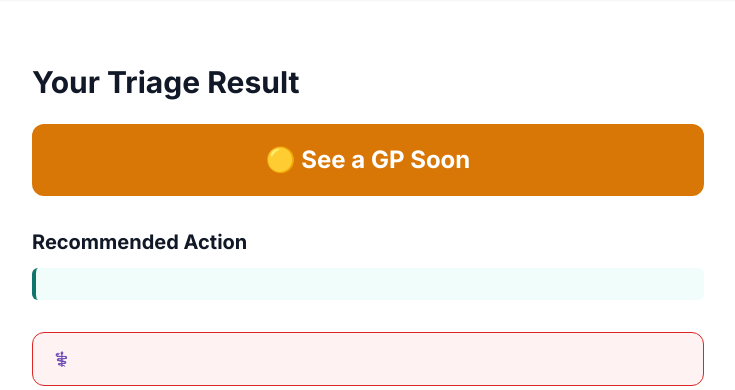
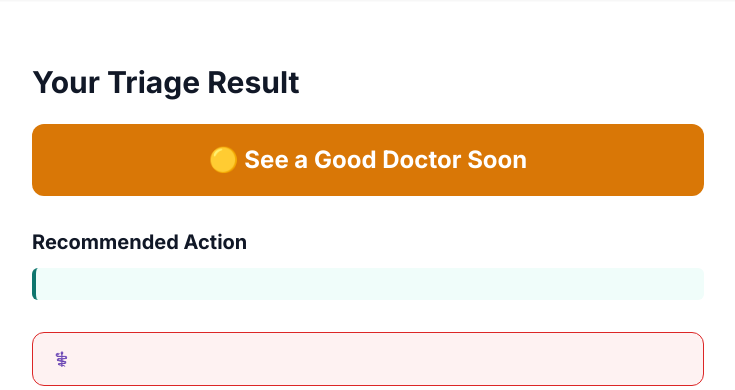
Before and after one commit to mdsajib1473/AI-Symtom-Journal-Specification, a Django app: template templates/checker/result.html in a window 1280 px wide. Shown: the part 65-455 px from the top of the page, without its empty margins (272-1007 px from the left). Run offline with Django 5.2, Linux system fonts and the light colour scheme; the template is opened without the code that fills it, so the values that code supplies are empty; some libraries are stand-ins or nearby versions.

Commit message:
edited result.html

```diff
--- a/templates/checker/result.html
+++ b/templates/checker/result.html
@@ -17,7 +17,7 @@
       </div>
     {% else %}
       <div class="mt-6 rounded-xl bg-[#D97706] text-white px-6 py-5 text-center">
-        <p class="text-2xl font-bold">&#x1F7E1; See a GP Soon</p>
+        <p class="text-2xl font-bold">&#x1F7E1; See a Good Doctor Soon</p>
       </div>
     {% endif %}
 
```
